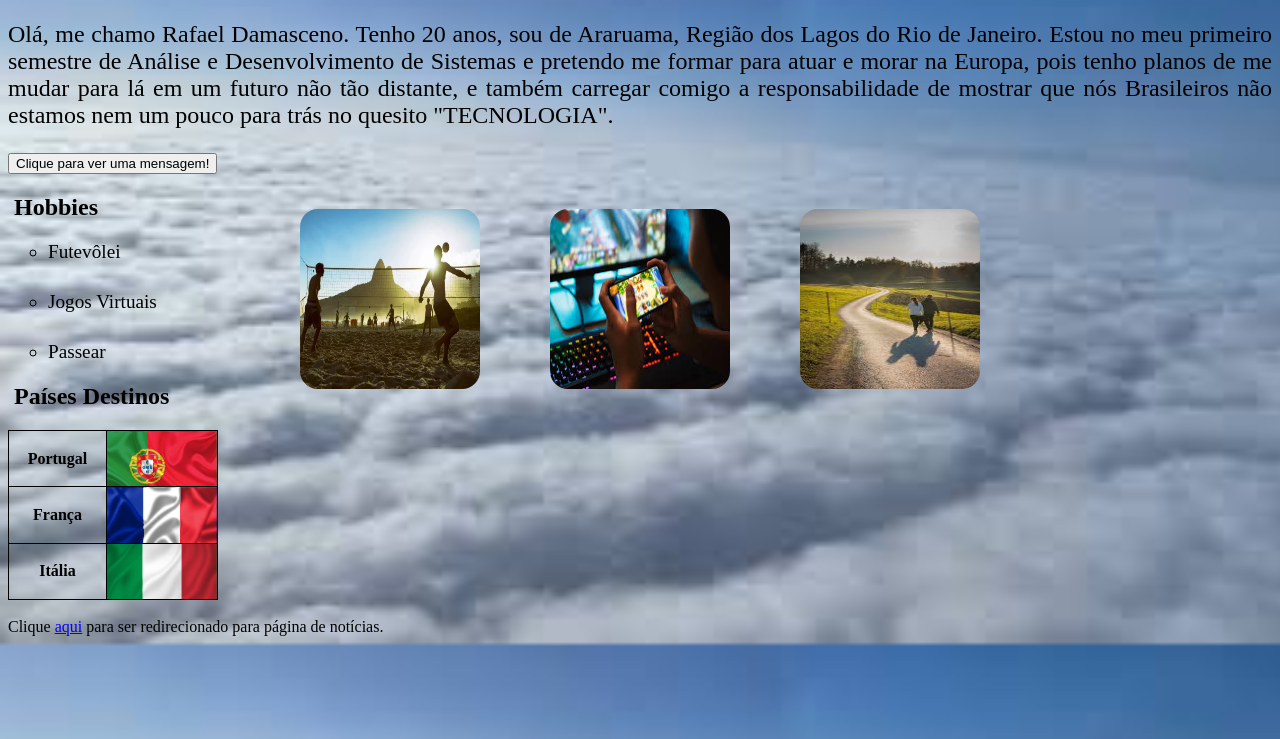
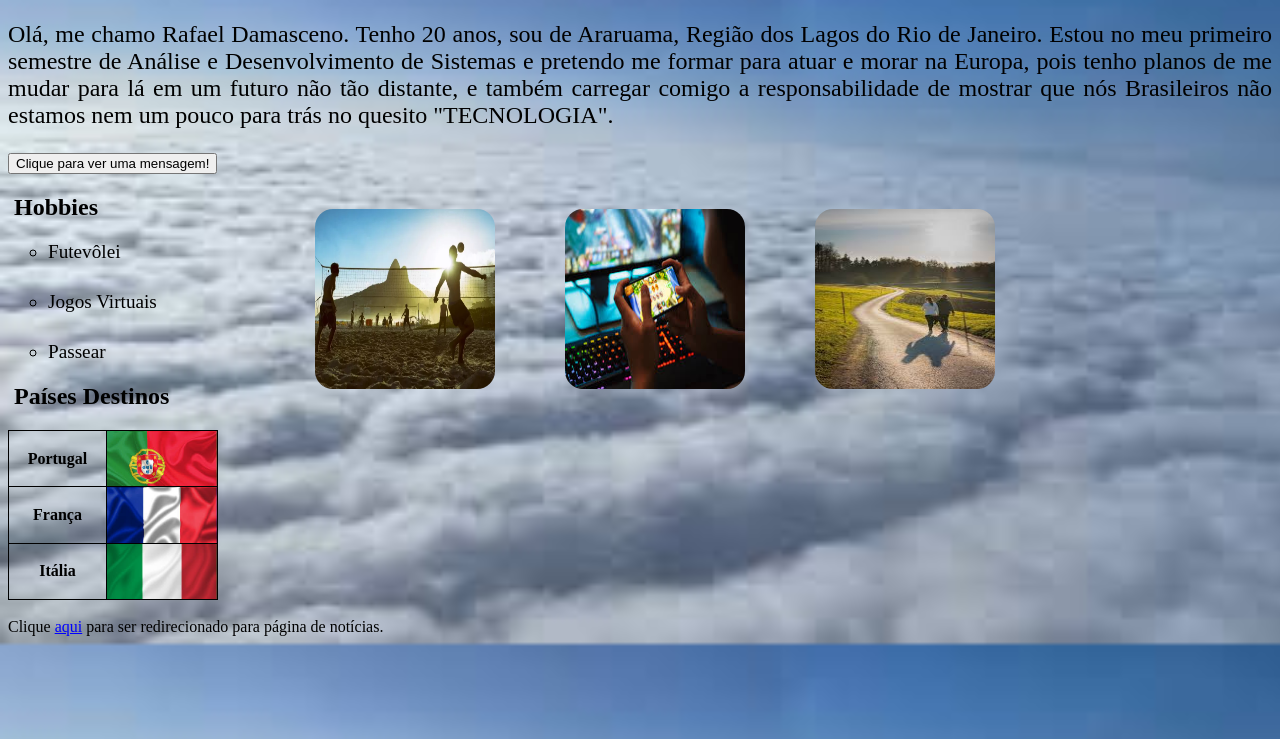
Before and after one commit to damascrafa/trabalho1, a plain HTML site: page index.html in a window 1280 px wide. Shown: the part 61-800 px from the top of the page. Drawn offline with Linux system fonts and the light colour scheme.

Commit message:
Update index.css

```diff
--- a/index.css
+++ b/index.css
@@ -18,17 +18,17 @@
 
 #img1{
     position: absolute;
-    right: 800px; top:270px;
+    right: 785px; top:270px;
     border-radius: 10%; }
 
 #img6{
     position:absolute;
-    right:300px; top: 270px;
+    right:285px; top: 270px;
     border-radius: 10%; }
 
 #img5{
     position:absolute;
-    right: 550px; top: 270px;
+    right: 535px; top: 270px;
     border-radius: 10%; }
 
 #tabela{
```
